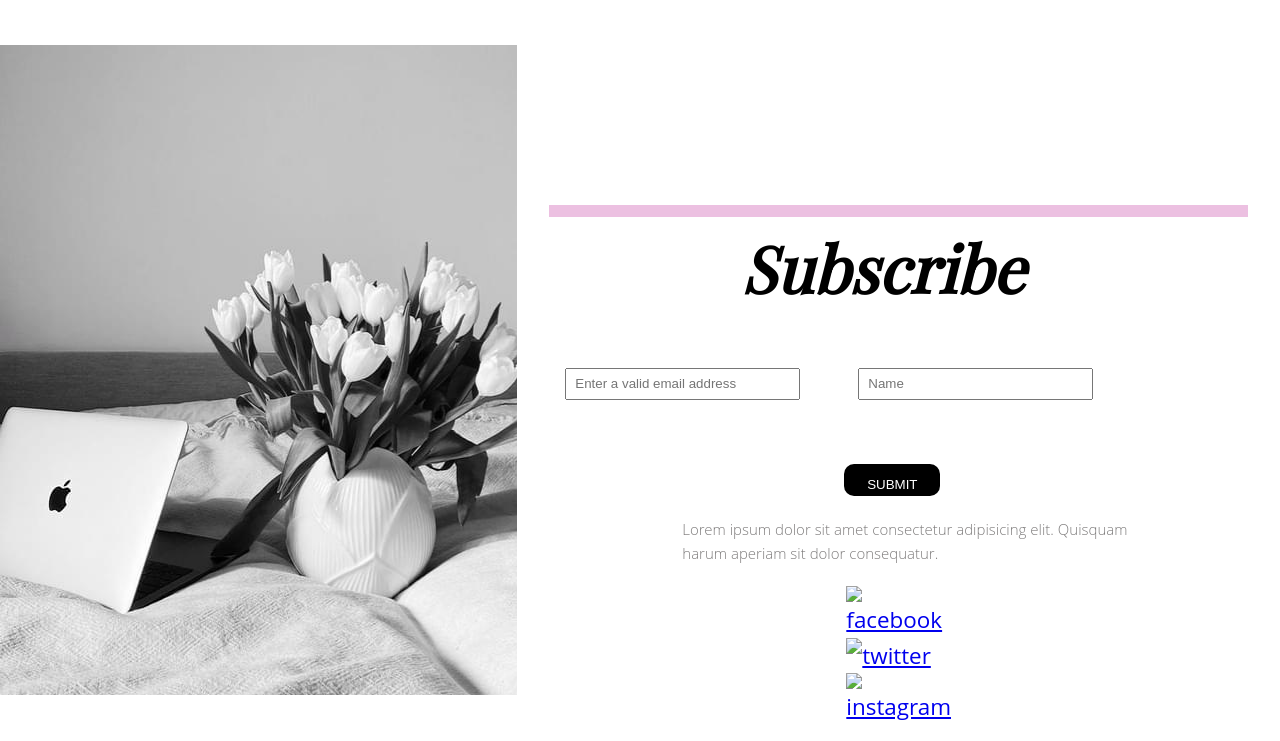
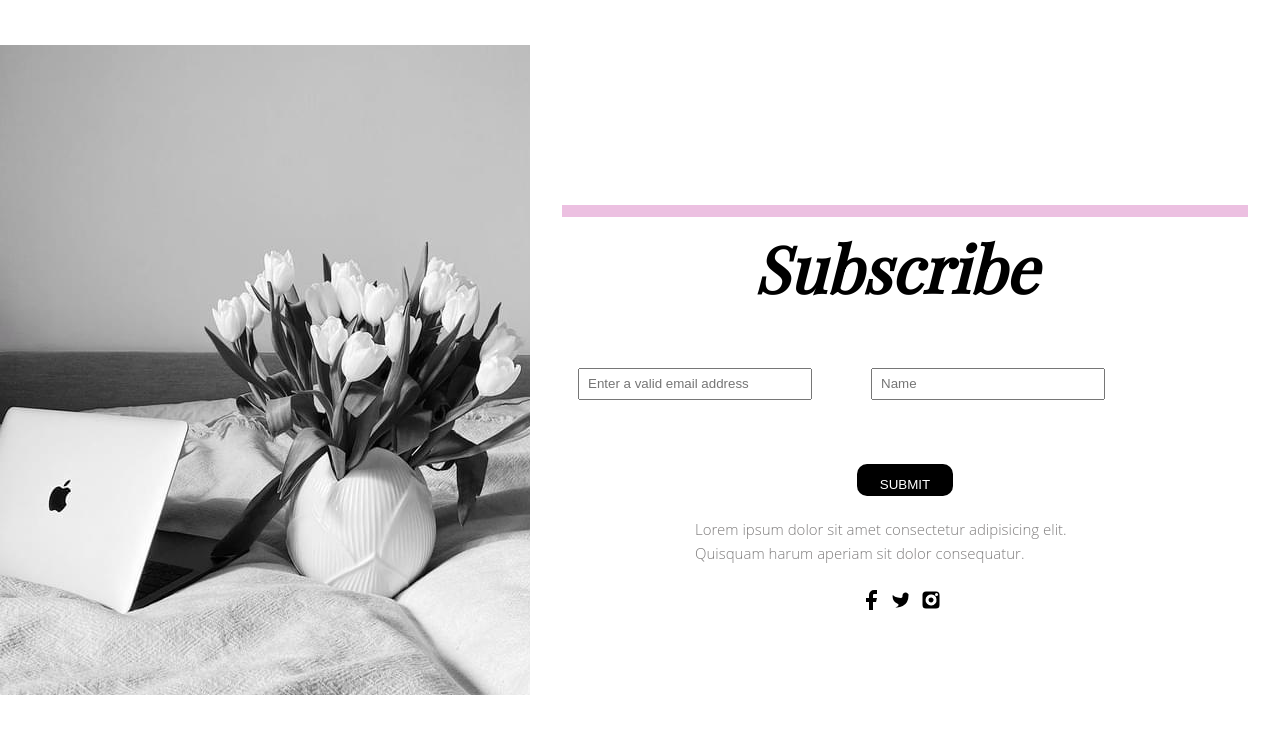
Before and after one commit to icognito-lite/Stage2Task1, a plain HTML site: page index.html in a window 1280 px wide. Shown: the part 4200-4941 px from the top of the page. After the commit the page ends 4895 px from the top, so only its background shows below. Drawn offline with nearby package versions, Linux system fonts and the light colour scheme; the site is published under a folder, as on GitHub Pages, so addresses that start at the root find nothing; a web font is replaced by a local one.

Commit message:
updating

```diff
--- a/index.html
+++ b/index.html
@@ -73,7 +73,7 @@
                     <div class="image-container spring-img3"></div>
                     <div class="image-container spring-img4"></div>
                 </div>
-                <div class="spr-arrow"><img src="/images/arrow-right (2).SVG" alt="arrow"></div>
+                <div class="spr-arrow"><img src="images/arrow-right (2).svg" alt="arrow"></div>
             </section>
             <section class="sample-product">
                 <div class="row-full">
@@ -115,9 +115,9 @@
                  </div>
                 <h6>Lorem ipsum dolor sit amet consectetur adipisicing elit. Quisquam harum aperiam sit dolor consequatur.</h6>
                 <div class="icon">
-                    <a href="www.facebook.com"><img src="/images/facebook.SVG" alt="facebook"></a>
-                    <a href="www.twitter.com"> <img src="/images/twitter.SVG" alt="twitter"></a>
-                    <a href="www.instagram.com"><img src="/images/instagram.SVG" alt="instagram"></a>
+                    <a href="www.facebook.com"><img src="images/facebook.svg" alt="facebook"></a>
+                    <a href="www.twitter.com"> <img src="images/twitter.svg" alt="twitter"></a>
+                    <a href="www.instagram.com"><img src="images/instagram.svg" alt="instagram"></a>
                 </div>
                 </div>
 
```
